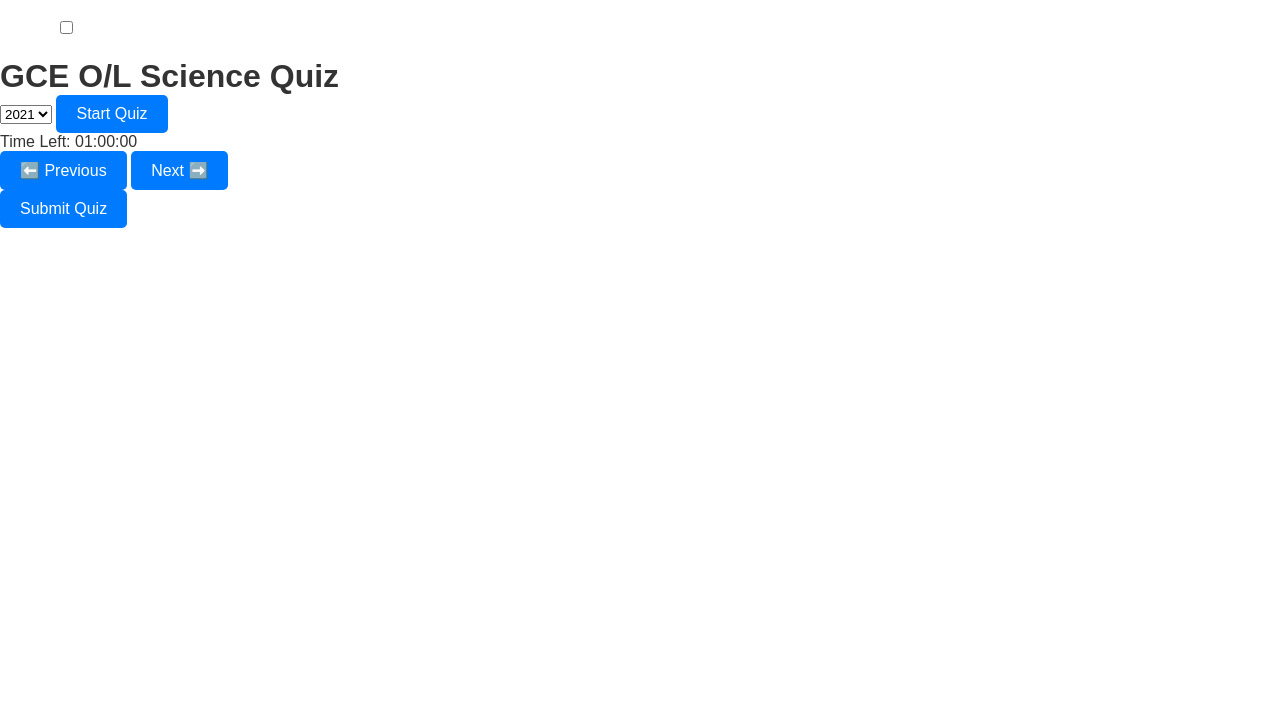
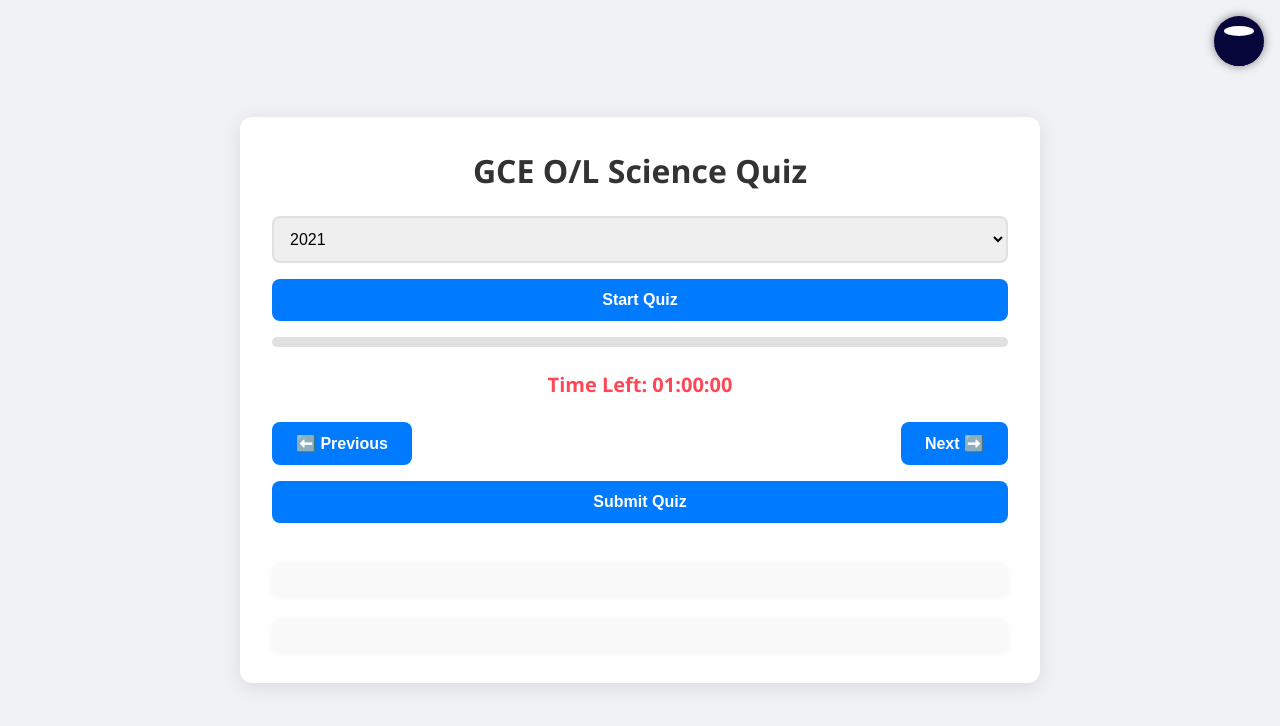
Before and after one commit to Sithum0910/Darkmode, a plain HTML site: page index.html in a window 1280 px wide. Drawn offline with Linux system fonts and the light colour scheme.

Commit message:
Update style.css

```diff
--- a/style.css
+++ b/style.css
@@ -1,65 +1,339 @@
-/* Base Styles */
 * {
-    margin: 0;
-    padding: 0;
-    box-sizing: border-box;
+  margin: 0;
+  padding: 0;
+  box-sizing: border-box;
 }
 
 body {
-    font-family: 'Arial', sans-serif;
-    background-color: #ffffff;
-    color: #333333;
-    transition: background-color 0.3s ease, color 0.3s ease;
+  font-family: 'Segoe UI', Tahoma, Geneva, Verdana, sans-serif;
+  background-color: #f0f2f5;
+  color: #333;
+  display: flex;
+  justify-content: center;
+  align-items: center;
+  min-height: 100vh;
+  transition: background-color 0.5s ease, color 0.5s ease;
 }
 
-.container {
-    max-width: 1200px;
-    margin: 0 auto;
-    padding: 20px;
+body.dark-mode {
+  background-color: #1e1e1e;
+  color: #f0f0f0;
 }
 
-header {
-    display: flex;
-    justify-content: space-between;
-    align-items: center;
-    padding: 20px 0;
+.quiz-container {
+  max-width: 800px;
+  width: 100%;
+  background: #ffffff;
+  padding: 2rem;
+  border-radius: 12px;
+  box-shadow: 0 4px 20px rgba(0, 0, 0, 0.1);
+  position: relative;
+  transition: background-color 0.5s ease, color 0.5s ease;
 }
 
-header h1 {
-    font-size: 2rem;
-    font-weight: bold;
+body.dark-mode .quiz-container {
+  background-color: #2c2c2c;
+  color: #f0f0f0;
 }
 
-button {
-    background-color: #007BFF;
-    color: white;
-    border: none;
-    padding: 10px 20px;
-    border-radius: 5px;
-    cursor: pointer;
-    font-size: 1rem;
-    transition: background-color 0.3s ease;
+h1 {
+  font-size: 2rem;
+  color: inherit;
+  text-align: center;
+  margin-bottom: 1.5rem;
 }
 
-button:hover {
-    background-color: #0056b3;
+#year-select {
+  width: 100%;
+  padding: 0.75rem;
+  font-size: 1rem;
+  border: 2px solid #e0e0e0;
+  border-radius: 8px;
+  margin-bottom: 1rem;
+  transition: border-color 0.3s ease;
 }
 
-main {
-    padding: 20px 0;
+body.dark-mode #year-select {
+  border-color: #444444;
 }
 
-/* Dark Mode Styles */
-body.dark-mode {
-    background-color: #121212;
-    color: #e0e0e0;
+#year-select:focus {
+  border-color: #007bff;
+  outline: none;
 }
 
-body.dark-mode button {
-    background-color: #bb86fc;
-    color: #121212;
+#start-quiz, #submit {
+  width: 100%;
+  padding: 0.75rem;
+  font-size: 1rem;
+  font-weight: 600;
+  color: #fff;
+  background-color: #007bff;
+  border: none;
+  border-radius: 8px;
+  cursor: pointer;
+  transition: background-color 0.3s ease, transform 0.2s ease;
+  margin-bottom: 1rem;
 }
 
-body.dark-mode button:hover {
-    background-color: #9c27b0;
+#start-quiz:hover, #submit:hover {
+  background-color: #0056b3;
+  transform: translateY(-2px);
 }
+
+#start-quiz:active, #submit:active {
+  transform: translateY(0);
+}
+
+#timer {
+  font-size: 1.25rem;
+  font-weight: 600;
+  color: #ff4757;
+  text-align: center;
+  margin-bottom: 1.5rem;
+}
+
+.progress-bar {
+  width: 100%;
+  height: 10px;
+  background-color: #e0e0e0;
+  border-radius: 5px;
+  margin-bottom: 1.5rem;
+  overflow: hidden;
+}
+
+#progress {
+  height: 100%;
+  width: 0;
+  background-color: #007bff;
+  border-radius: 5px;
+  transition: width 0.3s ease;
+}
+
+.question {
+  margin-bottom: 2rem;
+  padding: 1rem;
+  background: #f9f9f9;
+  border-radius: 8px;
+  box-shadow: 0 2px 8px rgba(0, 0, 0, 0.05);
+  animation: slideIn 0.5s ease-in-out;
+  transition: background-color 0.5s ease, color 0.5s ease;
+}
+
+body.dark-mode .question {
+  background-color: #2c2c2c;
+  color: #f0f0f0;
+}
+
+@keyframes slideIn {
+  from {
+    opacity: 0;
+    transform: translateX(-20px);
+  }
+  to {
+    opacity: 1;
+    transform: translateX(0);
+  }
+}
+
+.options label {
+  display: block;
+  margin: 0.75rem 0;
+  padding: 0.75rem;
+  background: #ffffff;
+  border: 2px solid #e0e0e0;
+  border-radius: 8px;
+  cursor: pointer;
+  transition: background-color 0.3s ease, border-color 0.3s ease;
+}
+
+body.dark-mode .options label {
+  background-color: #2c2c2c;
+  border-color: #444444;
+}
+
+.options label.correct {
+  border-color: #4caf50;
+  background-color: rgba(76, 175, 80, 0.1);
+}
+
+.options label.incorrect {
+  border-color: #ff4757;
+  background-color: rgba(255, 71, 87, 0.1);
+}
+
+.options input[type="radio"] {
+  margin-right: 0.5rem;
+}
+
+.navigation-buttons {
+  display: flex;
+  justify-content: space-between;
+  margin-bottom: 1rem;
+}
+
+#previous, #next {
+  padding: 0.75rem 1.5rem;
+  font-size: 1rem;
+  font-weight: 600;
+  color: #fff;
+  background-color: #007bff;
+  border: none;
+  border-radius: 8px;
+  cursor: pointer;
+  transition: background-color 0.3s ease, transform 0.2s ease;
+}
+
+#previous:hover, #next:hover {
+  background-color: #0056b3;
+  transform: translateY(-2px);
+}
+
+#previous:active, #next:active {
+  transform: translateY(0);
+}
+
+#previous:disabled, #next:disabled {
+  background-color: #cccccc;
+  cursor: not-allowed;
+}
+
+#results {
+  font-size: 1.25rem;
+  font-weight: 600;
+  color: inherit;
+  text-align: center;
+  margin-top: 1.5rem;
+  padding: 1rem;
+  background: #f9f9f9;
+  border-radius: 8px;
+  box-shadow: 0 2px 8px rgba(0, 0, 0, 0.05);
+  animation: fadeIn 0.5s ease-in-out;
+  transition: background-color 0.5s ease, color 0.5s ease;
+}
+
+body.dark-mode #results {
+  background-color: #2c2c2c;
+  color: #f0f0f0;
+}
+
+#score-summary {
+  font-size: 1.25rem;
+  font-weight: 600;
+  color: inherit;
+  text-align: center;
+  margin-top: 1.5rem;
+  padding: 1rem;
+  background: #f9f9f9;
+  border-radius: 8px;
+  box-shadow: 0 2px 8px rgba(0, 0, 0, 0.05);
+  animation: fadeIn 0.5s ease-in-out;
+  transition: background-color 0.5s ease, color 0.5s ease;
+}
+
+body.dark-mode #score-summary {
+  background-color: #2c2c2c;
+  color: #f0f0f0;
+}
+
+/* Dark Mode Toggle */
+.container {
+  position: absolute;
+  top: 1rem;
+  right: 1rem;
+}
+
+.daynight {
+  position: relative;
+}
+
+.toggle {
+  position: relative;
+  width: 50px;
+  height: 50px;
+  background: #06063b;
+  border-radius: 50%;
+  cursor: pointer;
+  box-shadow: 0 0 10px rgba(0, 0, 0, 0.5);
+  overflow: hidden;
+}
+
+.cloud, .star, .sea, .mountains {
+  position: absolute;
+  transition: all 0.5s ease-in-out;
+}
+
+.cloud {
+  top: 10px;
+  left: 10px;
+  width: 30px;
+  height: 10px;
+  background: #fff;
+  border-radius: 50%;
+}
+
+.star {
+  top: 5px;
+  right: 5px;
+  width: 2px;
+  height: 2px;
+  background: #fff;
+  border-radius: 50%;
+  filter: blur(0.8px);
+}
+
+.sea {
+  bottom: 0;
+  left: 0;
+  width: 100%;
+  height: 20px;
+  background: linear-gradient(
+    to top,
+    #06063b,
+    #06063b,
+    #06063b
+  );
+}
+
+.mountains {
+  bottom: 0;
+  left: 0;
+  width: 100%;
+  height: 20px;
+  background: linear-gradient(
+    to top,
+    #06063b,
+    #06063b,
+    #06063b
+  );
+}
+
+#checkbox {
+  display: none;
+}
+
+#checkbox:checked + .toggle .cloud {
+  top: -20px;
+}
+
+#checkbox:checked + .toggle .star {
+  top: -20px;
+}
+
+#checkbox:checked + .toggle .sea {
+  background: linear-gradient(
+    to top,
+    #06063b,
+    #06063b,
+    #06063b
+  );
+}
+
+#checkbox:checked + .toggle .mountains {
+  background: linear-gradient(
+    to top,
+    #06063b,
+    #06063b,
+    #06063b
+  );
+}
```
